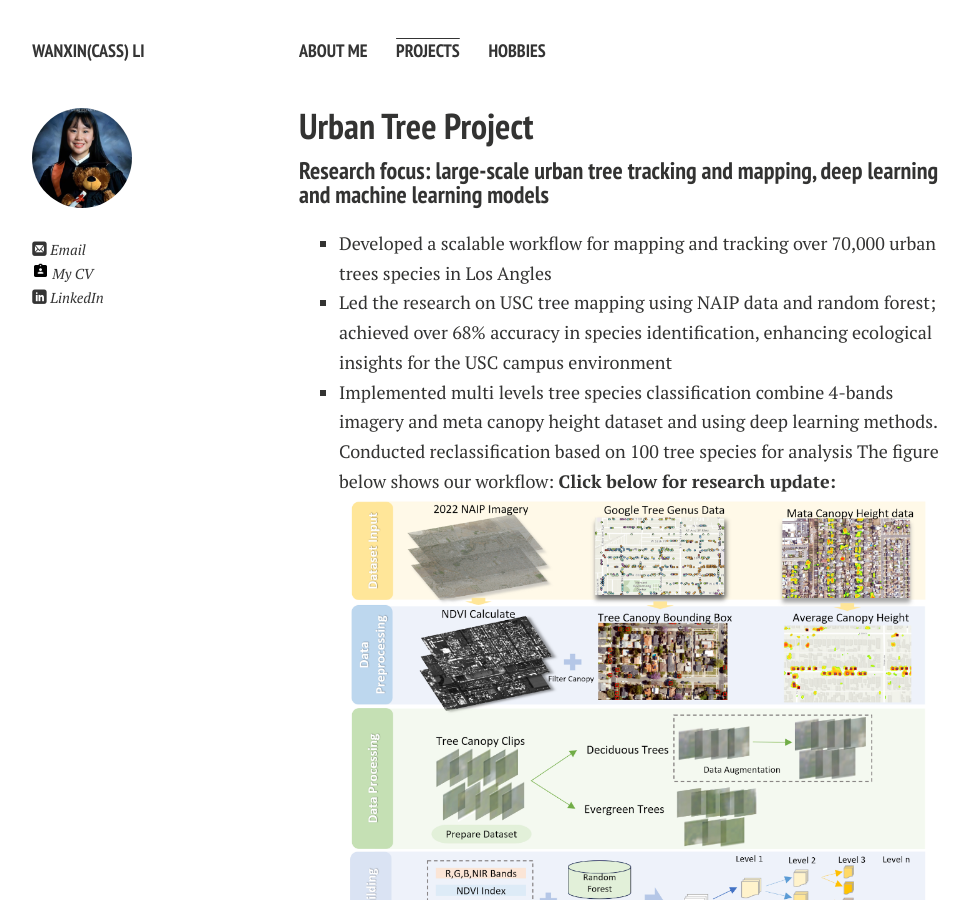
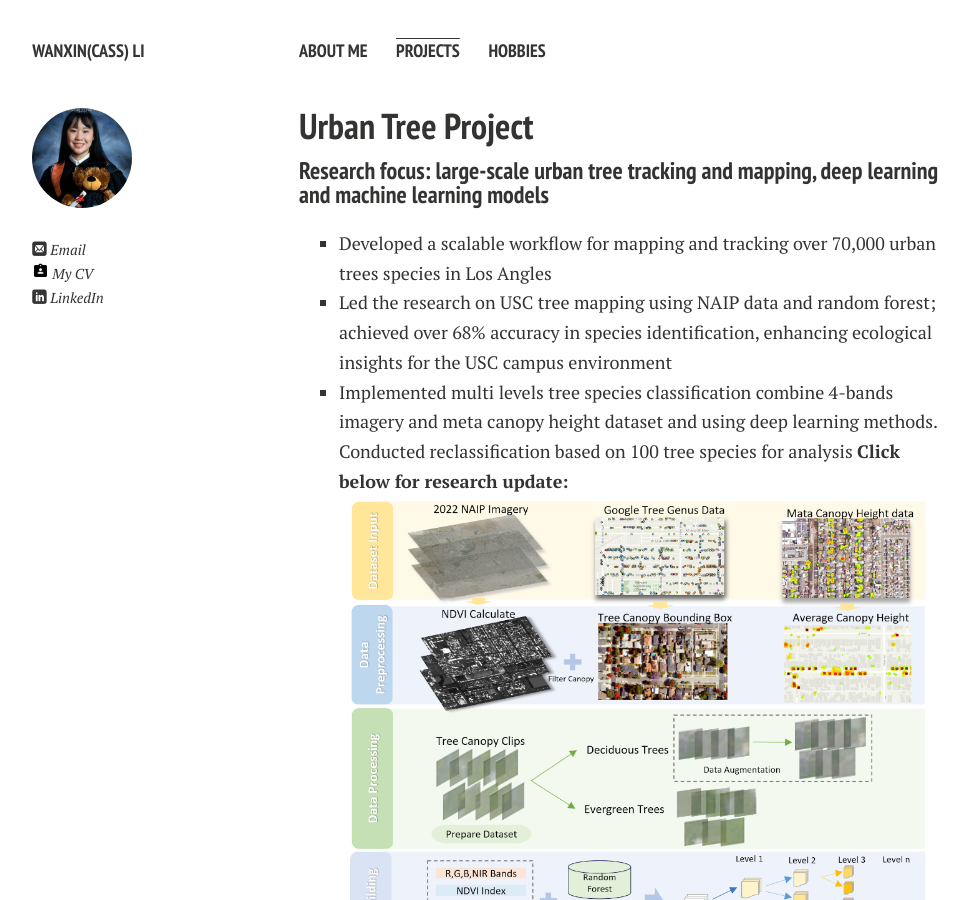
Before and after one commit to Cassandra265/Cassandra265.github.io, a Jekyll site: the page built from projects.md, in a window 1280 px wide and 900 px high. Shown: the whole window, without its empty margins (21-990 px from the left). Built offline with Jekyll 4.4.1, drawn with Linux system fonts in a browser that asks for light colours; nearby versions of some CDN libraries; comment, search, counter and statistics services are not loaded; a style sheet for code colours, icons or effects is not loaded.

Commit message:
Update projects.md

```diff
--- a/projects.md
+++ b/projects.md
@@ -9,9 +9,9 @@ title: Projects
 -	Developed a scalable workflow for mapping and tracking over 70,000 urban trees species in Los Angles
 -	Led the research on USC tree mapping using NAIP data and random forest; achieved over 68% accuracy in species identification, enhancing ecological insights for the USC campus environment
 -	Implemented multi levels tree species classification combine 4-bands imagery and meta canopy height dataset and using deep learning methods. Conducted reclassification based on 100 tree species for analysis
-The figure below shows our workflow:
 **Click below for research update:**
 [![My Image](https://Cassandra265.github.io/images/projects/tree_1.png)](https://Cassandra265.github.io/file/tree.pdf)
+
 ##### Los Angeles Geospatial Summit Esri ArcGIS StoryMap Competition -- 2024 Geospatial Summit
 
 In the 2024 Geospatial summit, we shows a test area for the urban tree research. Here is a link to our [USC Campous Tree Detetct Project](https://storymaps.arcgis.com/stories/01c9dd1586954854a395453c11b0c999), this project is fcous on the campus level tree speices classfication. The map below shows our results for the tree sepeices classfication, the research is based on random forest.
```
